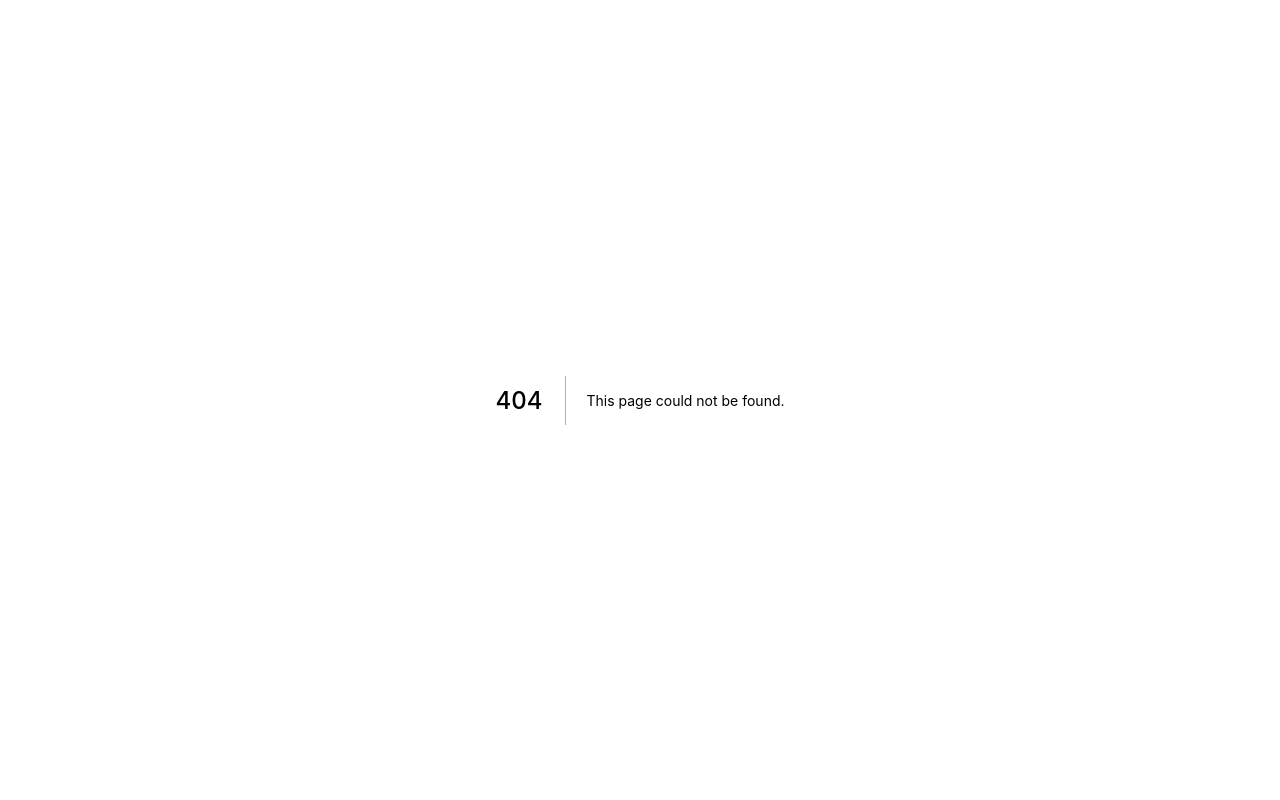
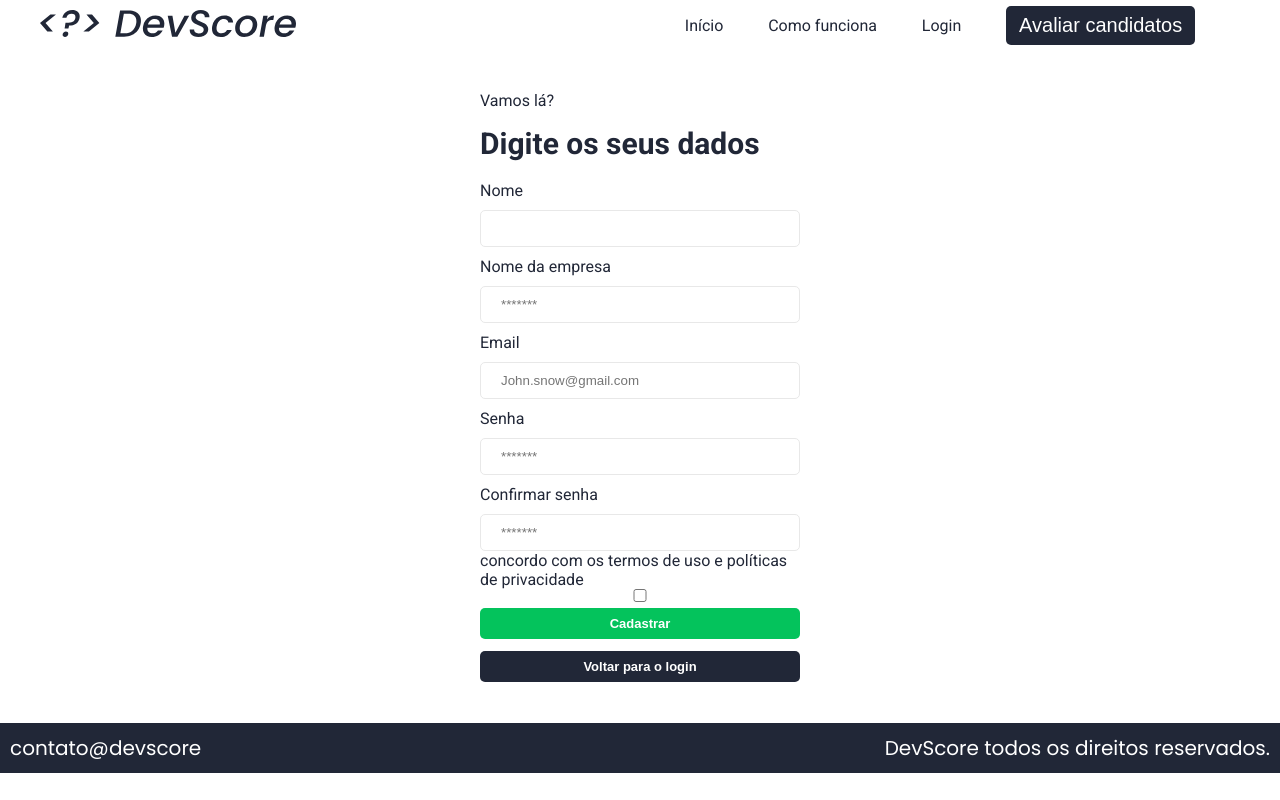
Before and after one commit to fandredev/devscore, a Next.js app: page /register in a window 1280 px wide. Before the commit this address had no page. Built offline with nearby package versions, Linux system fonts and the light colour scheme.

Commit message:
feat: adding structure in register page

```diff
--- /dev/null
+++ b/src/helpers/Validation/RegisterValidation.tsx
@@ -0,0 +1,26 @@
+import * as yup from 'yup'
+
+export const schema = yup.object().shape({
+  name: yup.string()
+  .required('O campo de nome precisa ser preenchido')
+  .min(3, 'O campo pode ter no mínino 3 caracteres')
+  .trim(),
+
+  company_name: yup.string()
+  .required('O campo de empresa precisa ser preenchido')
+  .trim(),
+
+  email: yup.string()
+  .required('O campo de email precisa ser preenchido')
+  .email('E-mail precisa ser válido'),
+
+  password: yup.string()
+  .required('O campo de senha precisa ser preenchido')
+  .min(8, 'O campo de senha precisa ter no mínino 8 caracteres'),
+
+  password_confirmation: yup.string()
+  .required('O campo de confirmação precisa ser preenchido')
+  .oneOf([yup.ref('password')], 'Senhas não se coincidem'),
+
+  terms: yup.boolean().required().oneOf([true], 'Aceite os termos de contrato')
+})
--- a/src/pages/login.tsx
+++ b/src/pages/login.tsx
@@ -1,12 +1,12 @@
 import Header from "../components/Header/Landing";
 import Footer from '../components/Footer';
-import { Formik, Form, Field } from 'formik'
+import { Formik, Field } from 'formik'
 import { schema } from '../helpers/Validation/LoginValidation'
 import { _Button } from '../components/Button/styled';
 import colors from '../constants/colors'
 import Head from 'next/head'
 
-import { Container, Col, Error } from '../styles/Login'
+import { Container, Col, Error } from '../styles/Form'
 
 export default function Login(): JSX.Element {
   return (
--- /dev/null
+++ b/src/pages/register.tsx
@@ -0,0 +1,89 @@
+import Header from "../components/Header/Landing";
+import Footer from '../components/Footer';
+import { Formik, Field } from 'formik'
+import { schema } from '../helpers/Validation/RegisterValidation'
+import { _Button } from '../components/Button/styled';
+import colors from '../constants/colors'
+import Head from 'next/head'
+
+import { Container, Col, Error } from '../styles/Form'
+
+export default function Register(): JSX.Element {
+  return (
+    <>
+    <Head>
+      <title>Register</title>
+      <meta charSet="utf-8" />
+      <meta name="viewport" content="initial-scale=1.0, width=device-width" />
+    </Head>
+      <Header />
+        <Container>
+          <section>
+              <span>Vamos lá?</span>
+              <h2>Digite os seus dados</h2>
+              <Formik
+                initialValues={{
+                  name: '',
+                  company_name: '',
+                  email: '',
+                  password: '',
+                  confirm_password: '',
+                  terms: false
+                }}
+                validationSchema={schema}
+                validateOnBlur
+                onSubmit={(values) => console.log(values)}
+              >
+                {({ dirty, errors, handleSubmit, setFieldValue, values, handleChange }) => (
+                  <>
+                    <form onSubmit={handleSubmit}>
+                      <Col>
+                        <label htmlFor="name">Nome</label>
+                        <Field name="name" type="name" />
+                        <Error name="name" component="span" />
+                      </Col>
+                      <Col>
+                        <label htmlFor="company_name">Nome da empresa</label>
+                        <Field name="company_name" placeholder="*******" type="text" />
+                        <Error name="company_name" component="span" />
+                      </Col>
+                      <Col>
+                        <label htmlFor="email">Email</label>
+                        <Field name="email" placeholder="John.snow@gmail.com" type="email" />
+                        <Error name="email" component="span" />
+                      </Col>
+                      <Col>
+                        <label htmlFor="password">Senha</label>
+                        <Field name="password" placeholder="*******" type="password" />
+                        <Error name="password" component="span" />
+                      </Col>
+                      <Col>
+                        <label htmlFor="confirm_password">Confirmar senha</label>
+                        <Field name="confirm_password" placeholder="*******" type="password" />
+                        <Error name="confirm_password" component="span" />
+                      </Col>
+                      <Col>
+                        <span>concordo com os termos de uso e políticas de privacidade</span>
+                        <input type="checkbox"
+                          name="terms"
+                          id="terms"
+                          onClick={() => setFieldValue('terms', !values.terms)}
+                          defaultChecked={values.terms}
+                          onChange={handleChange}
+                          />
+                        <Error name="confirm_password" component="span" />
+                      </Col>
+                    </form>
+                    <aside>
+                      <_Button bg={colors.green} disabled={!(dirty && errors)}>Cadastrar</_Button>
+                      <_Button bg={colors.blue_hard}>Voltar para o login</_Button>
+                    </aside>
+                  </>
+                )}
+            </Formik>
+          </section>
+        </Container>
+      <Footer />
+    </>
+  )
+}
```
Also changed, not shown: src/styles/Form/index.ts (renamed from src/styles/Login/index.ts).
